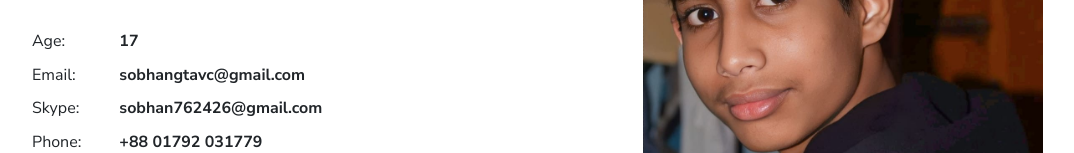
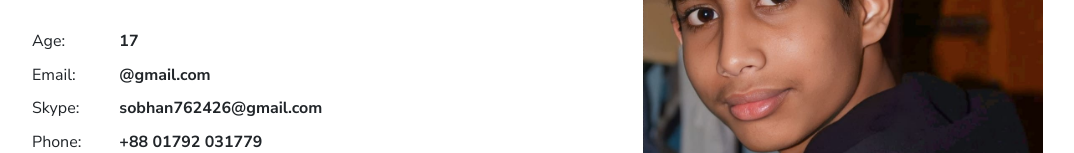
Before and after one commit to OfficialSobhan/portfolio, a plain HTML site: page index.html in a window 1280 px wide. Shown: the part 1010-1163 px from the top of the page, without its empty margins (96-1170 px from the left). Drawn offline with Linux system fonts and the light colour scheme.

Commit message:
Update index.html

```diff
--- a/index.html
+++ b/index.html
@@ -116,7 +116,7 @@
                   <div class="pb-1">Email:</div>
                 </div>
                 <div class="col-sm-10">
-                  <div class="pb-1 fw-bolder">sobhangtavc@gmail.com</div>
+                  <div class="pb-1 fw-bolder">@gmail.com</div>
                 </div>
                 <div class="col-sm-2">
                   <div class="pb-1">Skype:</div>
```
